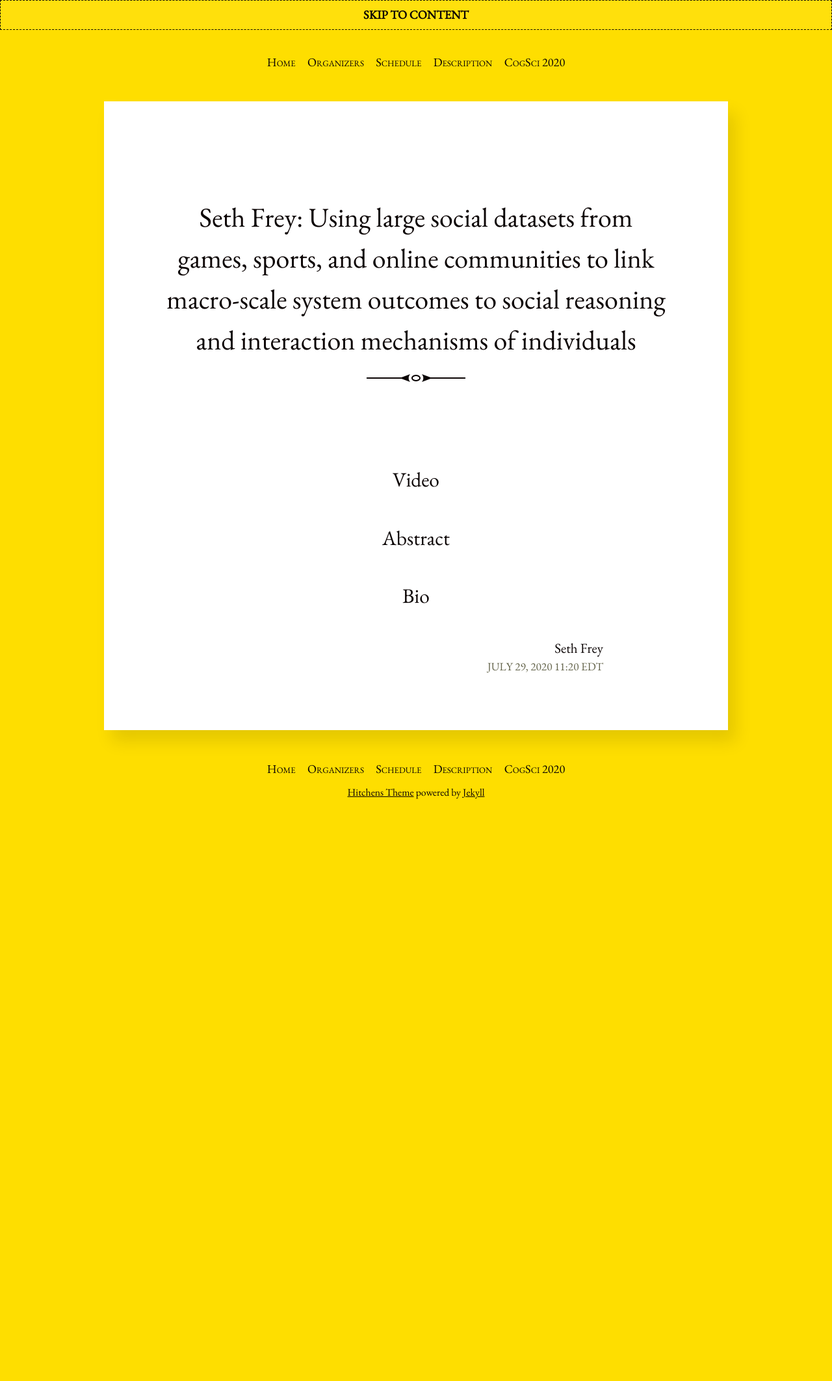
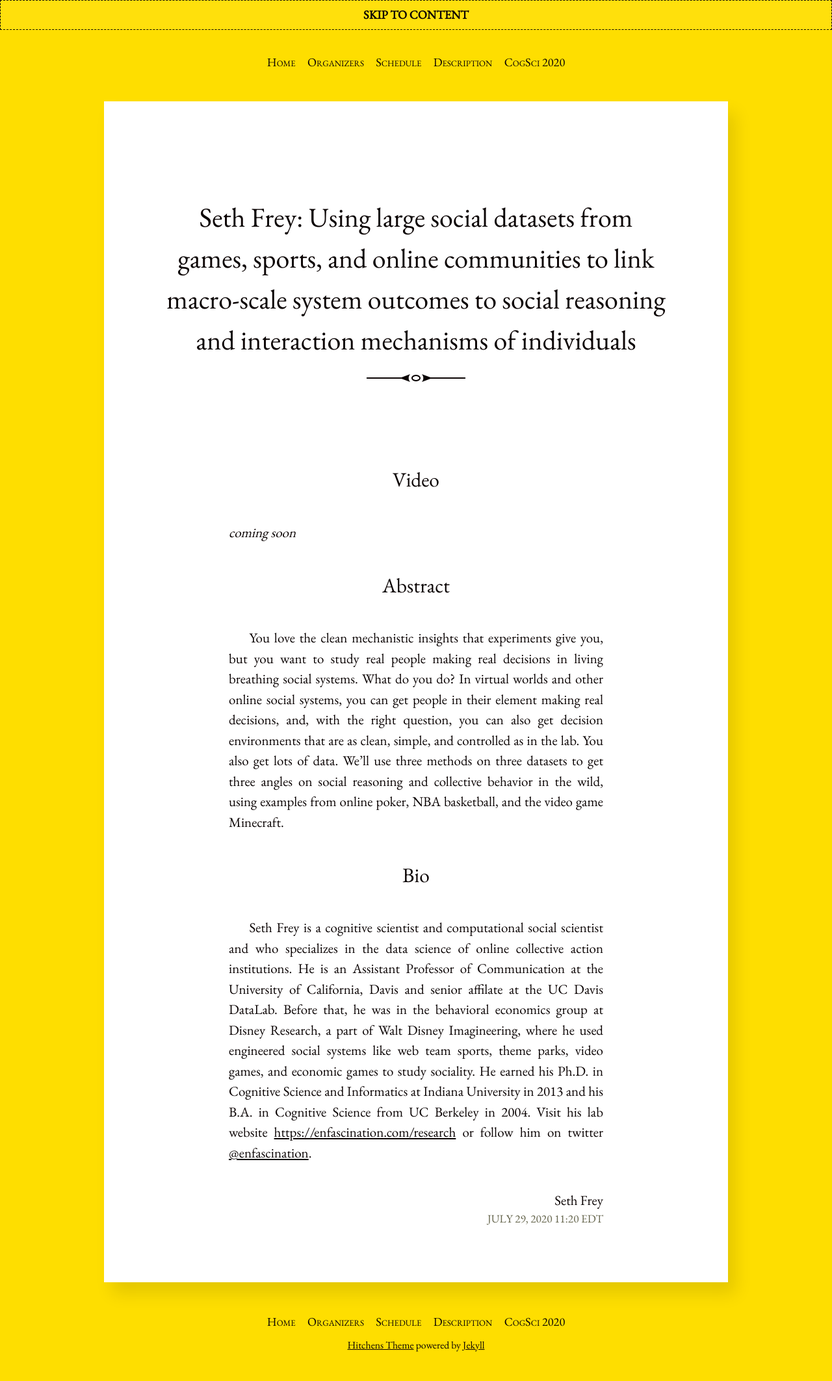
Before and after one commit to cognitioncollectivesandculture/cognitioncollectivesandculture.github.io, a Jekyll site: the page built from _posts/2020-07-29-SethFrey.md, in a window 1280 px wide. Shown: the whole page at 65% size. Built offline with Jekyll 4.4.1, drawn with Linux system fonts in a browser that asks for light colours; comment, search, counter and statistics services are not loaded; before the commit the page ends 1276 px from its top, so only the background shows below that.

Commit message:
added seths info

```diff
--- a/_posts/2020-07-29-SethFrey.md
+++ b/_posts/2020-07-29-SethFrey.md
@@ -9,7 +9,10 @@ categories: Theme2
 ---
 
 ### Video
+*coming soon*
 
 ### Abstract
+You love the clean mechanistic insights that experiments give you, but you want to study real people making real decisions in living breathing social systems.  What do you do?  In virtual worlds and other online social systems, you can get people in their element making real decisions, and, with the right question, you can also get decision environments that are as clean, simple, and controlled as in the lab. You also get lots of data.  We'll use three methods on three datasets to get three angles on social reasoning and collective behavior in the wild, using examples from online poker, NBA basketball, and the video game Minecraft.
 
 ### Bio
+Seth Frey is a cognitive scientist and computational social scientist and who specializes in the data science of online collective action institutions. He is an Assistant Professor of Communication at the University of California, Davis and senior affilate at the UC Davis DataLab. Before that, he was in the behavioral economics group at Disney Research, a part of Walt Disney Imagineering, where he used engineered social systems like web team sports, theme parks, video games, and economic games to study sociality. He earned his Ph.D. in Cognitive Science and Informatics at Indiana University in 2013 and his B.A. in Cognitive Science from UC Berkeley in 2004. Visit his lab website [https://enfascination.com/research](https://enfascination.com/research) or follow him on twitter [@enfascination](https://twitter.com/enfascination).
```
